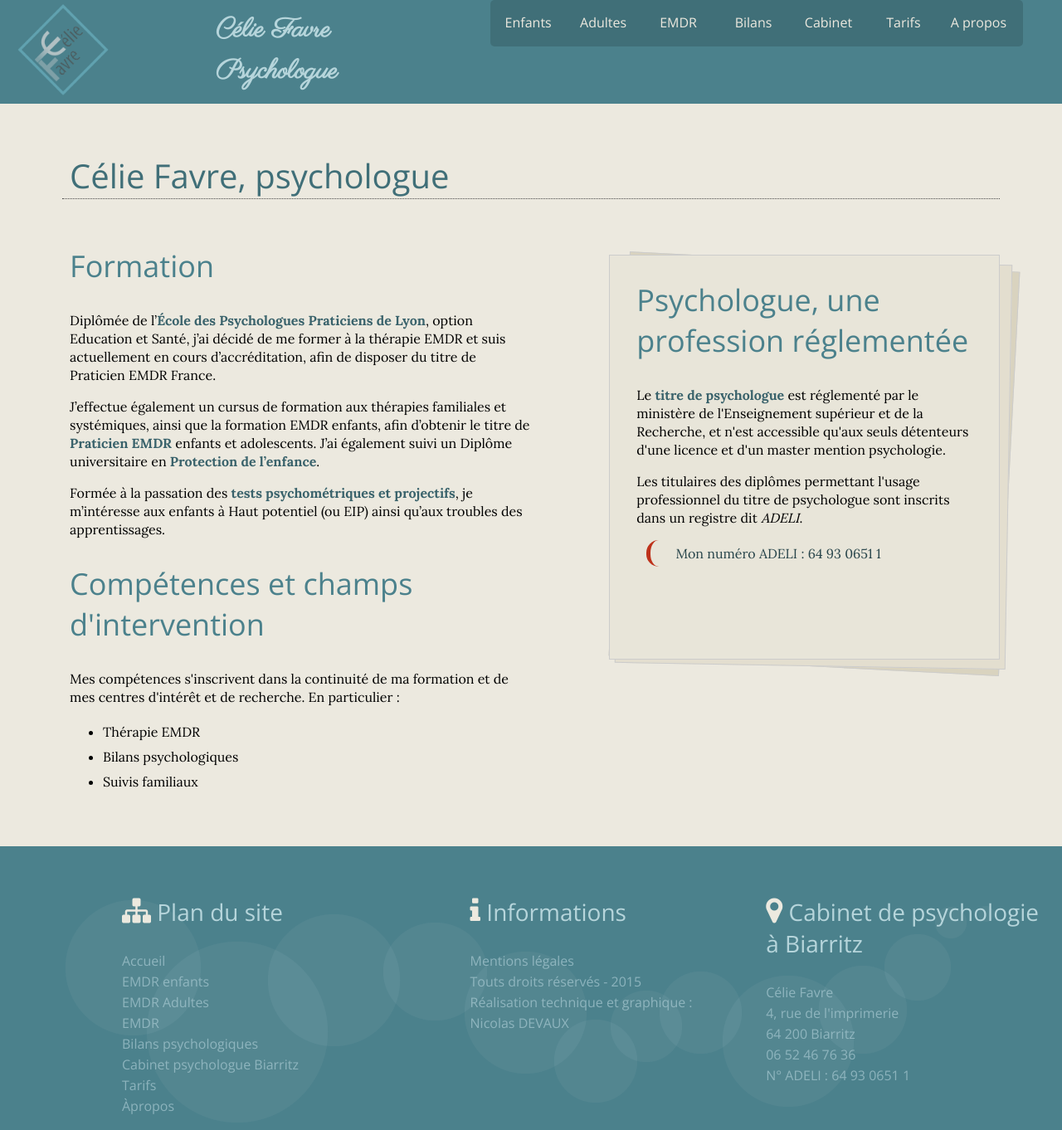
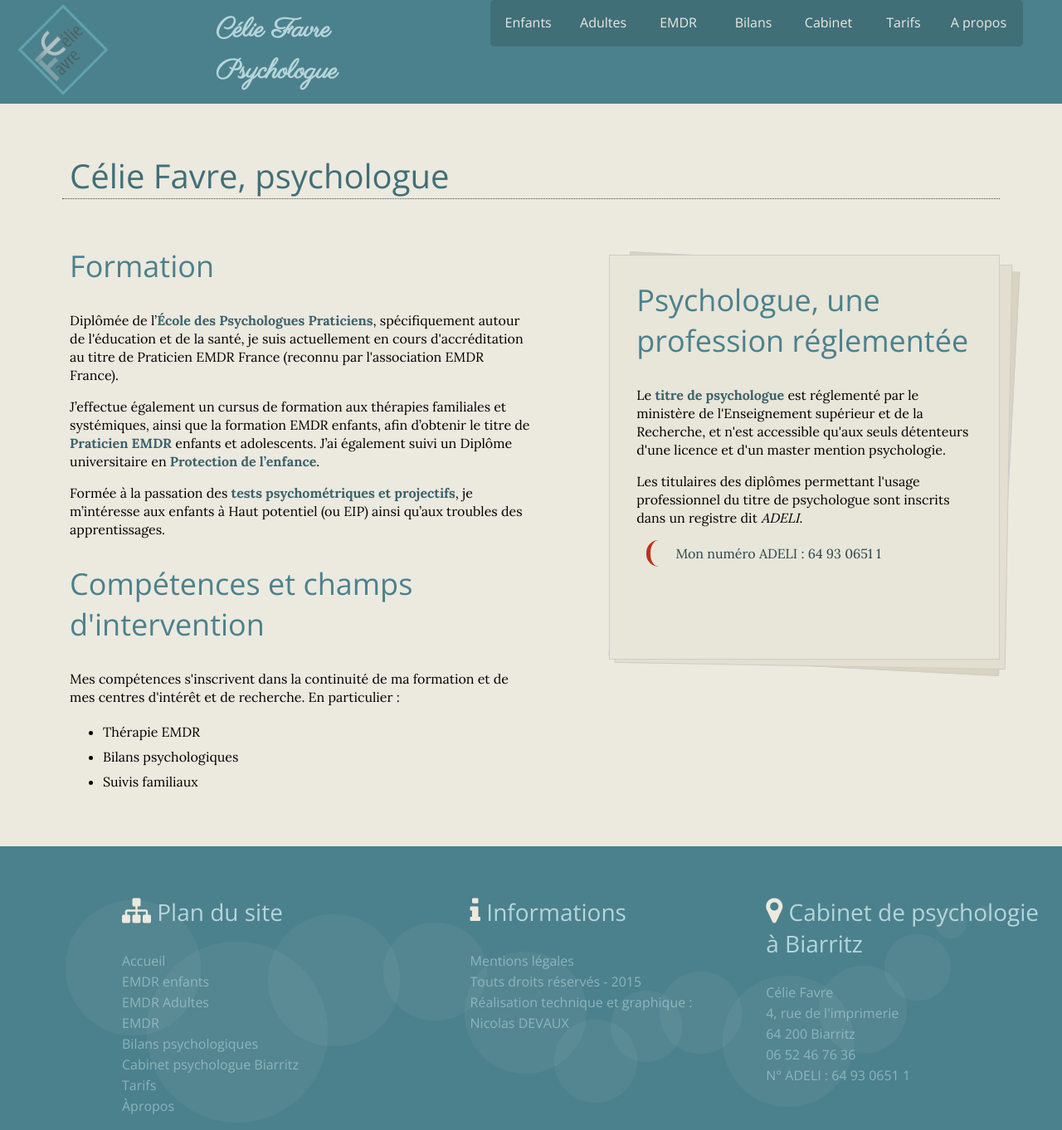
Before and after one commit to celiefavre/celiefavre.github.io, a Jekyll site: the page built from psychologue-favre/index.html, in a window 1280 px wide. Shown: the whole page at 83% size. Built offline with Jekyll 4.4.1, drawn with Linux system fonts in a browser that asks for light colours; nearby versions of some CDN libraries.

Commit message:
changement diplômée l.11
spécifiquement autour de l'éducation et de la santé, je suis actuellement en cours d'accréditation au titre de Praticien EMDR France (reconnu par l'association EMDR France).

```diff
--- a/psychologue-favre/index.html
+++ b/psychologue-favre/index.html
@@ -8,7 +8,7 @@ description: Célie Favre, psychologue à Biarritz, Bayonne et Anglet.
 		<h1>Célie Favre, psychologue</h1>
 		<div class="content-left">
 			<h2>Formation</h2>
-			<p>Diplômée de l’<strong>&Eacute;cole des Psychologues Praticiens de Lyon</strong>, option Education et Santé, j’ai décidé de me former à la thérapie EMDR et suis actuellement en cours d’accréditation, afin de disposer du titre de Praticien EMDR France.</p>
+			<p>Diplômée de l’<strong>&Eacute;cole des Psychologues Praticiens</strong>, spécifiquement autour de l'éducation et de la santé, je suis actuellement en cours d'accréditation au titre de Praticien EMDR France (reconnu par l'association EMDR France).</p>
 			<p>J’effectue également un cursus de formation aux thérapies familiales et systémiques, ainsi que la formation EMDR enfants, afin d’obtenir le titre de <strong>Praticien EMDR</strong> enfants et adolescents. J’ai également suivi un Diplôme universitaire en <strong>Protection de l’enfance</strong>.</p>
 			<p>Formée à la passation des <strong>tests psychométriques et projectifs</strong>, je m’intéresse aux enfants à Haut potentiel (ou EIP) ainsi qu’aux troubles des apprentissages.</p>
 			<h2>Compétences et champs d'intervention</h2>
```
